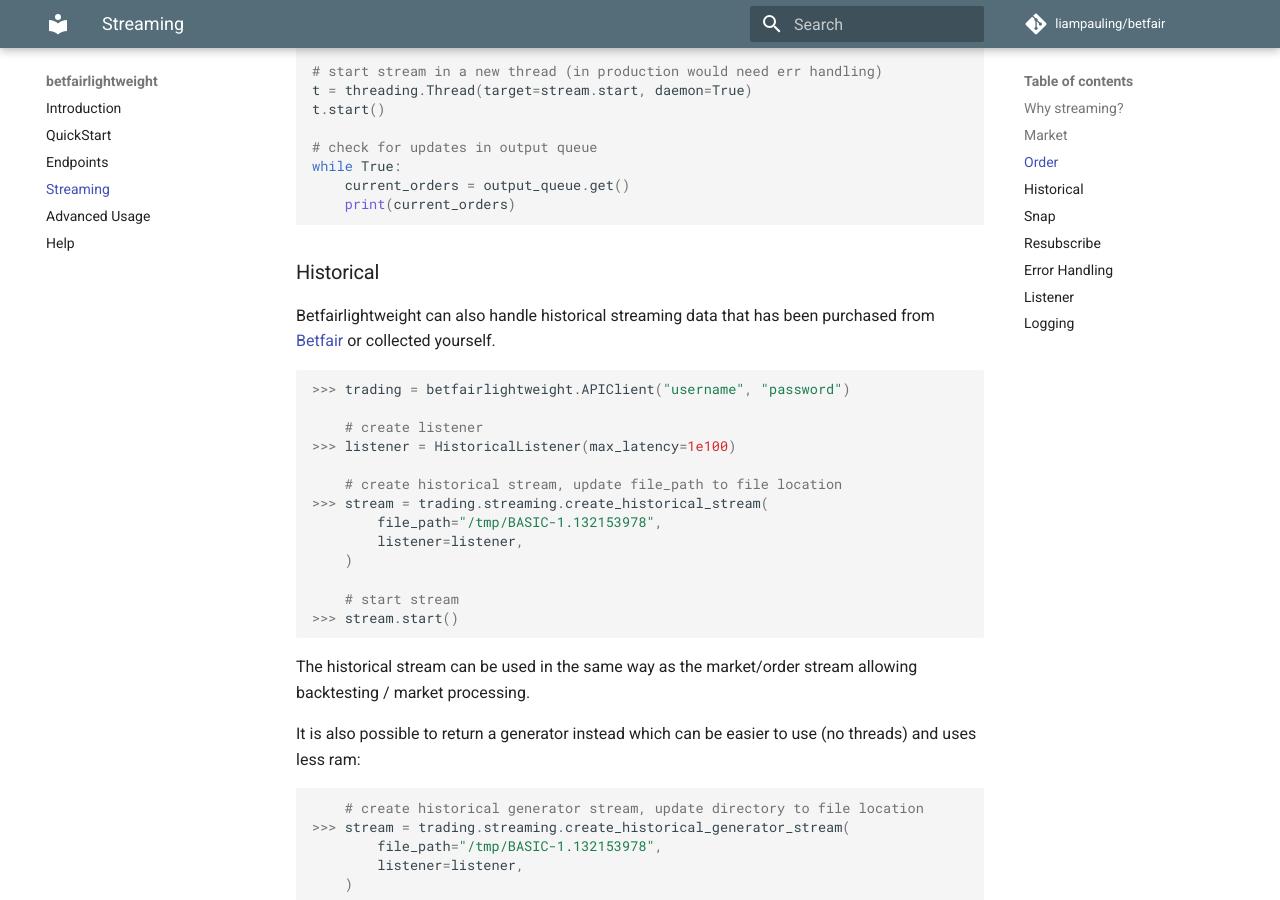
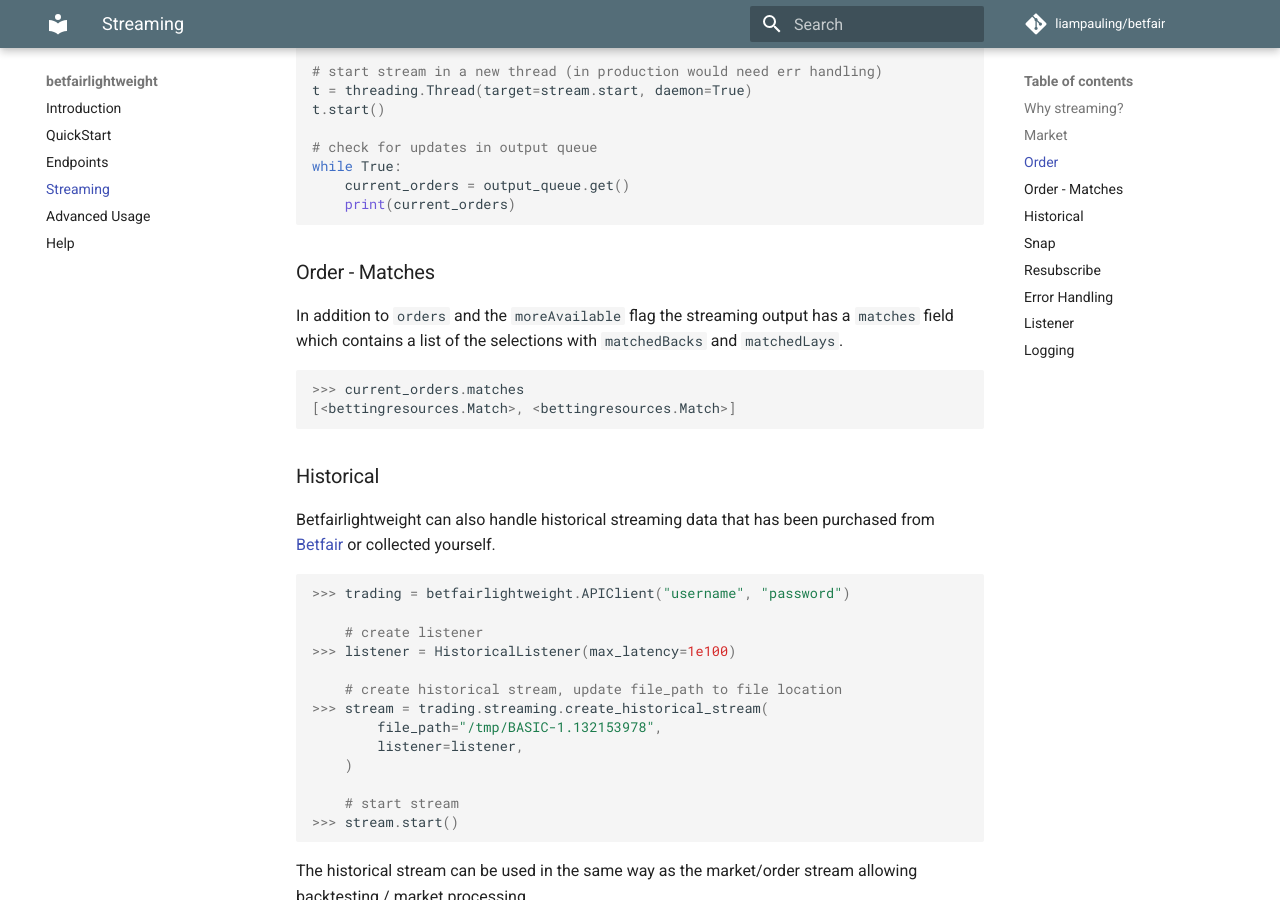
Before and after one commit to betcode-org/betfair, an MkDocs documentation site: the page built from docs/streaming.md, in a window 1280 px wide and 900 px high, scrolled down 2568 px. Built offline with MkDocs 1.6.1 and Material for MkDocs 9.7.7, drawn with Linux system fonts in a browser that asks for light colours; comment, search, counter and statistics services are not loaded.

Commit message:
docs update

````diff
--- a/docs/streaming.md
+++ b/docs/streaming.md
@@ -124,6 +124,15 @@
     print(current_orders)
 ```
 
+### Order - Matches
+
+In addition to `orders` and the `moreAvailable` flag the streaming output has a `matches` field which contains a list of the selections with `matchedBacks` and `matchedLays`.
+
+```python
+>>> current_orders.matches
+[<bettingresources.Match>, <bettingresources.Match>]
+```
+
 ### Historical
 
 Betfairlightweight can also handle historical streaming data that has been purchased from [Betfair](https://historicdata.betfair.com/#/home) or collected yourself.
````
